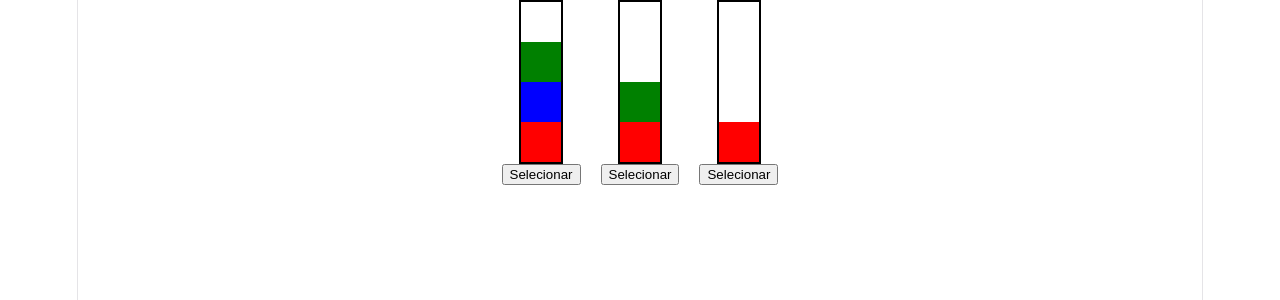
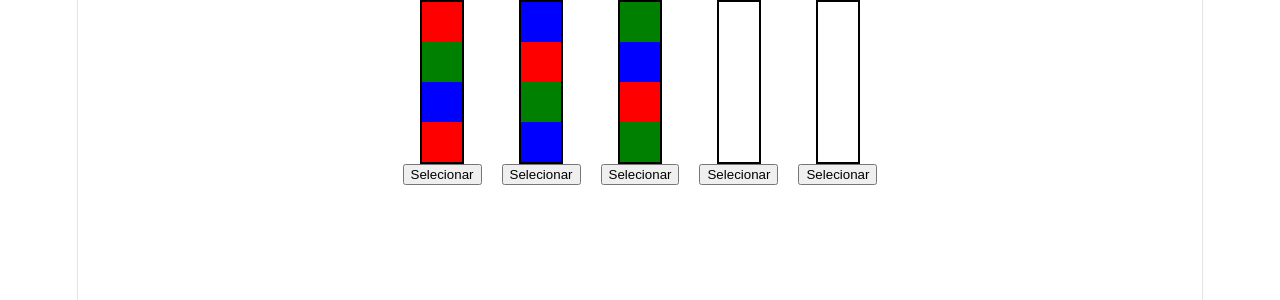
Before and after one commit to ufjf-dcc207/ufjf-dcc207-2026-3-a-atv10-mateussalamargo, a React (Vite) app: page / in a window 1280 px wide. Shown: the top 300 px of the page. Built offline with nearby package versions, Linux system fonts and the light colour scheme.

Commit message:
Atualiza a função de onClick do Jogo.tsx

```diff
--- a/src/Jogo.tsx
+++ b/src/Jogo.tsx
@@ -2,17 +2,15 @@ import { useState } from "react"
 import Garrafa from './Garrafa'
 import type { GarrafaType } from './Types'
 import './Jogo.css'
+import { despejar, podeDespejar } from './logica'
+
 
 const grupo:Array<GarrafaType> = [
-  {
-    cores: ["red","blue","green",""]
-  },
-  {
-    cores: ["red","green","",""]
-  },
-  {
-    cores: ["red","","",""]
-  },
+  { cores: ["red", "blue", "green", "red"] },
+  { cores: ["blue", "green", "red", "blue"] },
+  { cores: ["green", "red", "blue", "green"] },
+  { cores: ["", "", "", ""] },
+  { cores: ["", "", "", ""] },
 ]
 
 export default function Jogo() {
@@ -23,8 +21,14 @@ export default function Jogo() {
         if(selecionada === i) {
             setSelecionada(null)
         }
+        else if(selecionada === null){
+            setSelecionada(i)
+        }
         else {
-            setSelecionada(i)
+        if (podeDespejar(garrafas[selecionada], garrafas[i])) {
+            setGarrafas(despejar(garrafas, selecionada, i))
+        }
+        setSelecionada(null)
         }
     }
 
```
